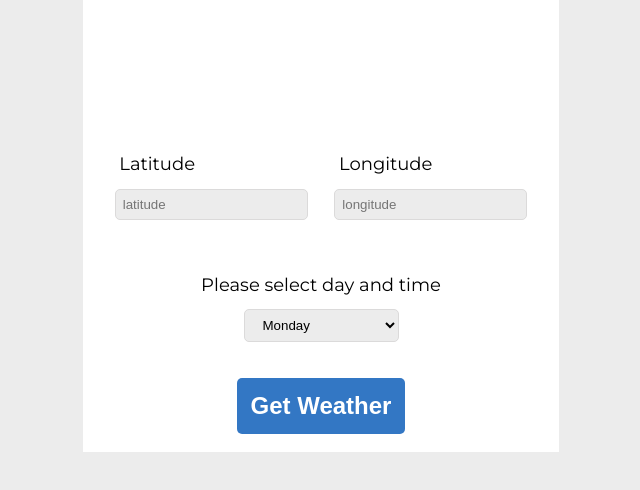
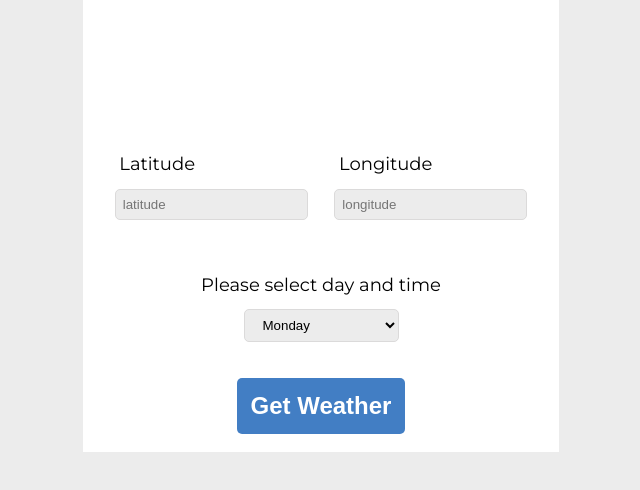
Before and after one commit to shahnawazsk-cloud/WeatherForecastApplication, a plain HTML site: page index.html in a window 1280 px wide. Shown: the part 214-704 px from the top of the page, without its empty margins (319-959 px from the left). Drawn offline with Linux system fonts and the light colour scheme.

Commit message:
Updated CSS file

```diff
--- a/style.css
+++ b/style.css
@@ -48,7 +48,7 @@ body {
 }
 
 .primary-button {
-  background-color: rgb(51, 119, 196);
+  background-color: rgb(66, 126, 196);
   padding: 14px;
   font-size: 24px;
   font-weight: 700;
@@ -56,6 +56,16 @@ body {
   outline: none;
   border: none;
   border-radius: 5px;
+  cursor: pointer;
+}
+.primary-button:hover {
+  background-color: rgb(8, 69, 139);
+}
+
+.primary-button:active {
+  background-color: rgb(8, 69, 139);
+  box-shadow: 0 5px #666;
+  transform: translateY(4px);
 }
 
 .header-text {
```
